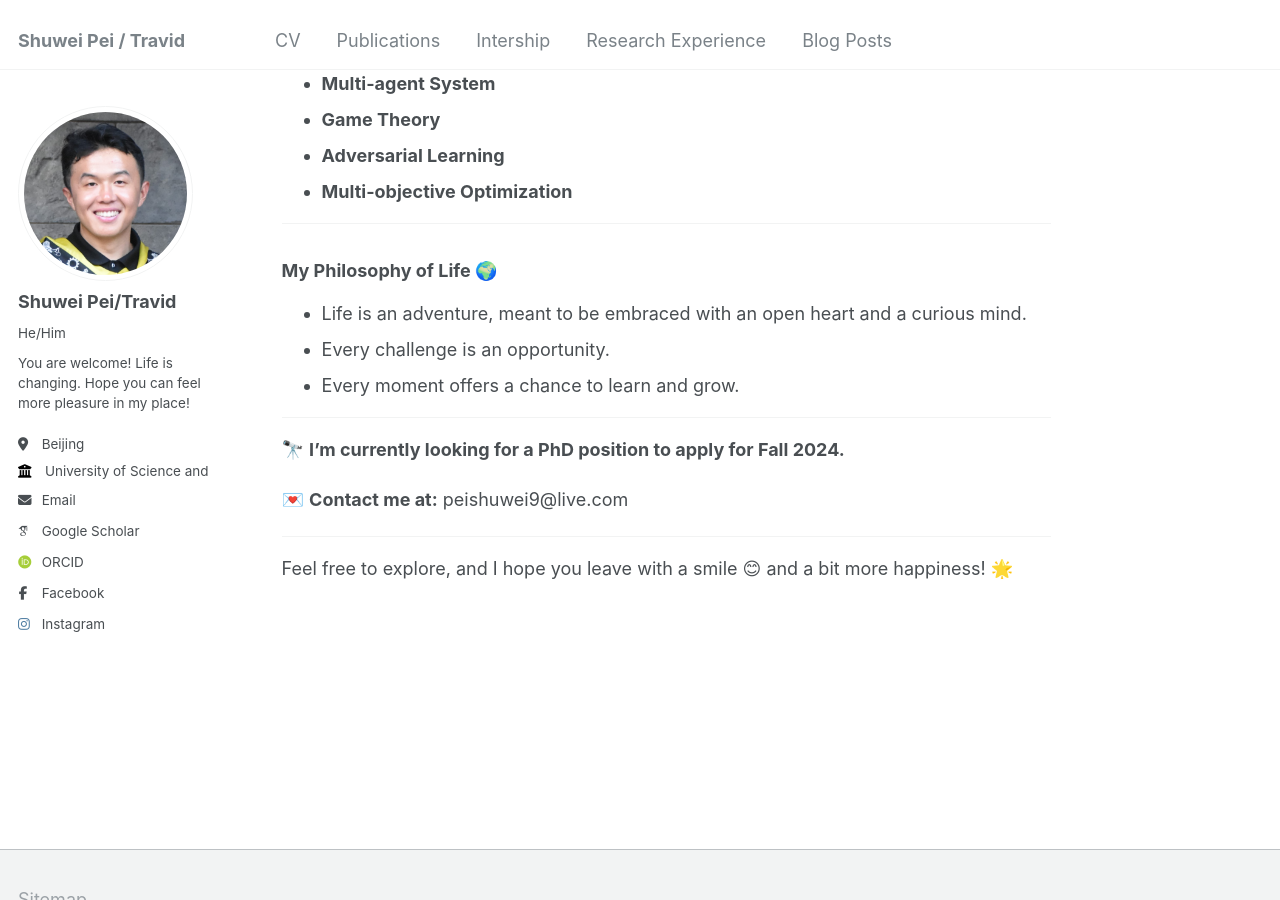
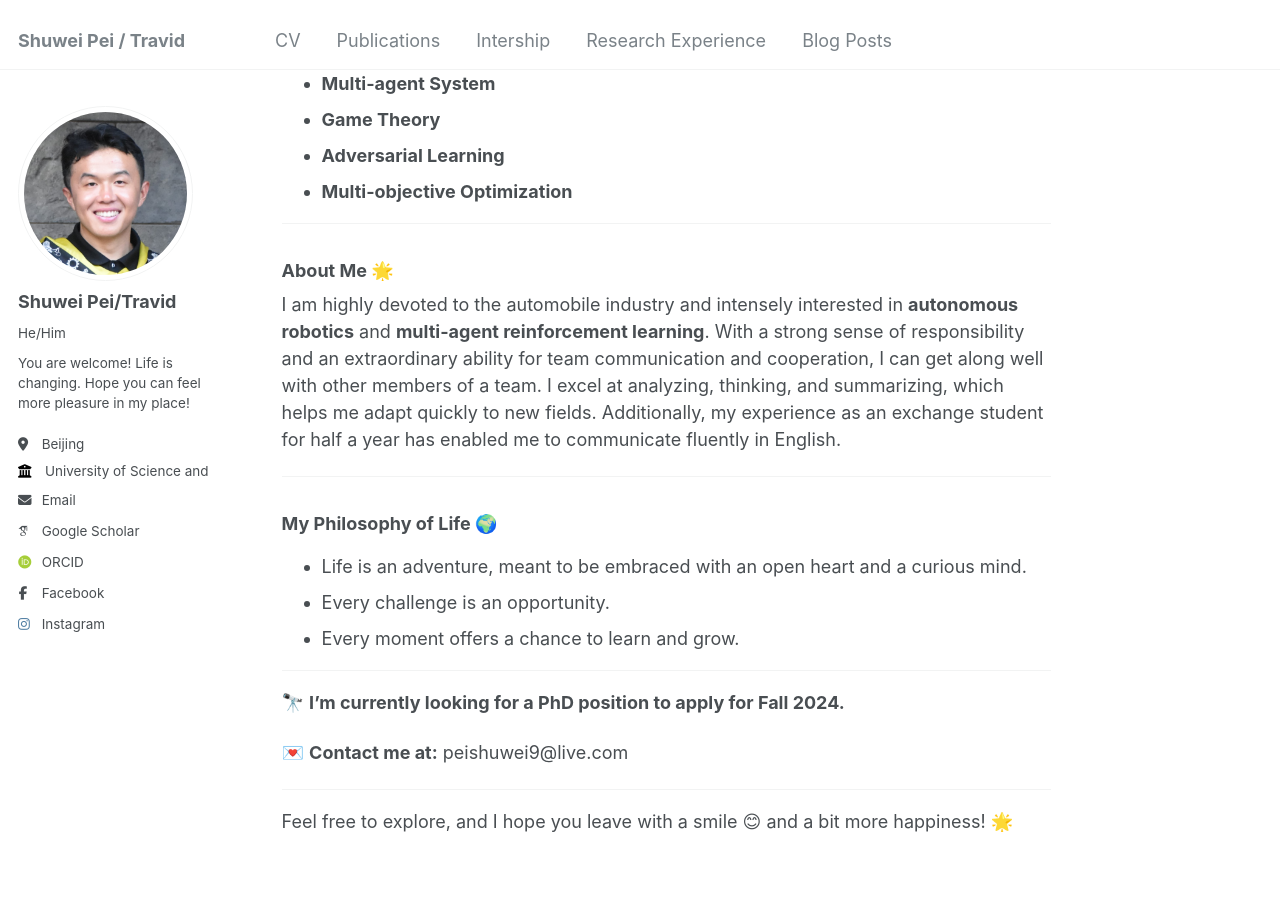
Before and after one commit to Travid-Pei/Travid-Pei.github.io, a Jekyll site: the page built from _pages/about.md, in a window 1280 px wide and 900 px high, scrolled down 1182 px. Built offline with Jekyll 4.4.1, drawn with Linux system fonts in a browser that asks for light colours; some web fonts are replaced.

Commit message:
Update about.md

```diff
--- a/_pages/about.md
+++ b/_pages/about.md
@@ -33,7 +33,11 @@ I’m on a journey to find the perfect PhD position. Through this website, I aim
 - **Multi-objective Optimization**
 
 ---
+### About Me 🌟
 
+I am highly devoted to the automobile industry and intensely interested in **autonomous robotics** and **multi-agent reinforcement learning**. With a strong sense of responsibility and an extraordinary ability for team communication and cooperation, I can get along well with other members of a team. I excel at analyzing, thinking, and summarizing, which helps me adapt quickly to new fields. Additionally, my experience as an exchange student for half a year has enabled me to communicate fluently in English.
+
+---
 ### My Philosophy of Life 🌍
 - Life is an adventure, meant to be embraced with an open heart and a curious mind.
 - Every challenge is an opportunity.
```
